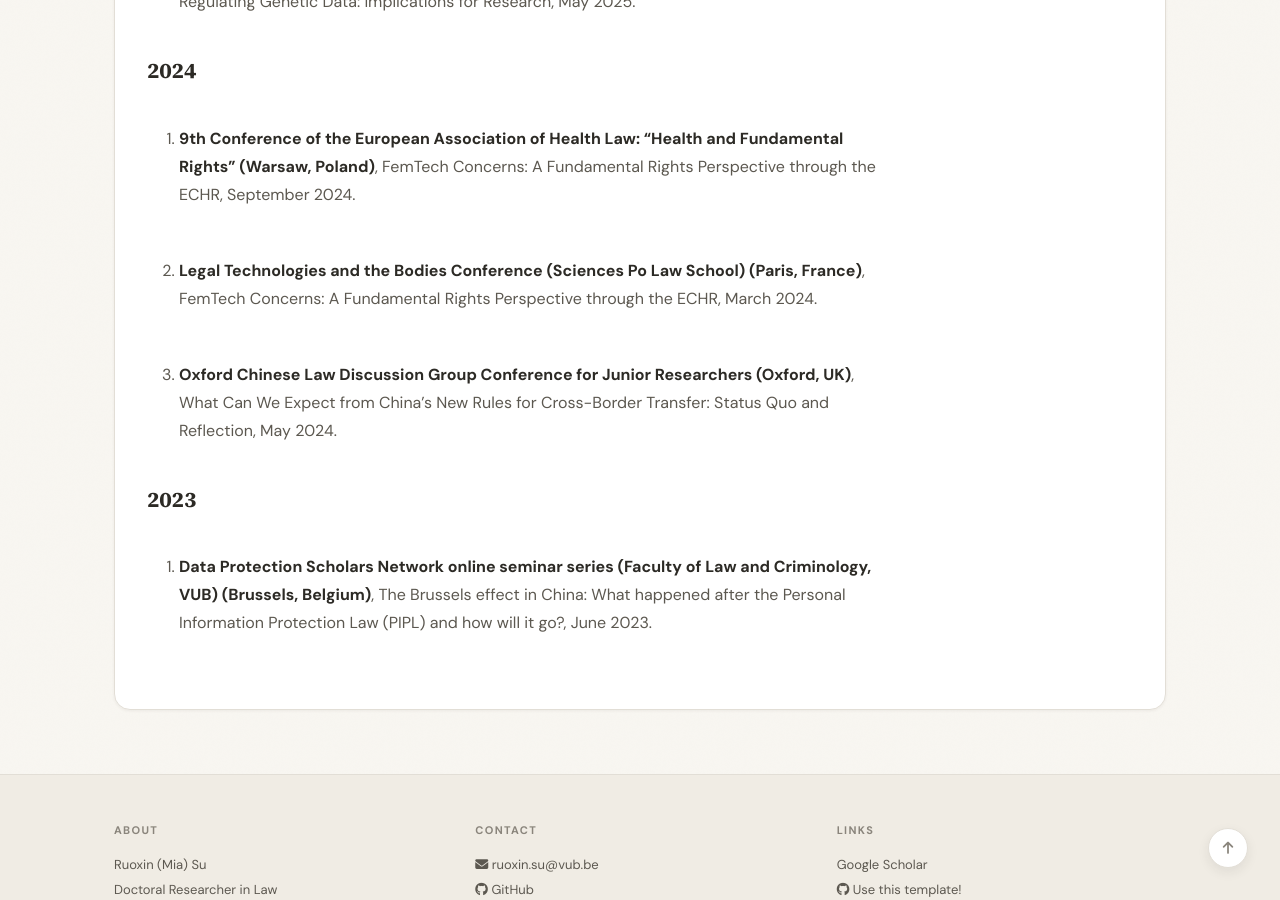
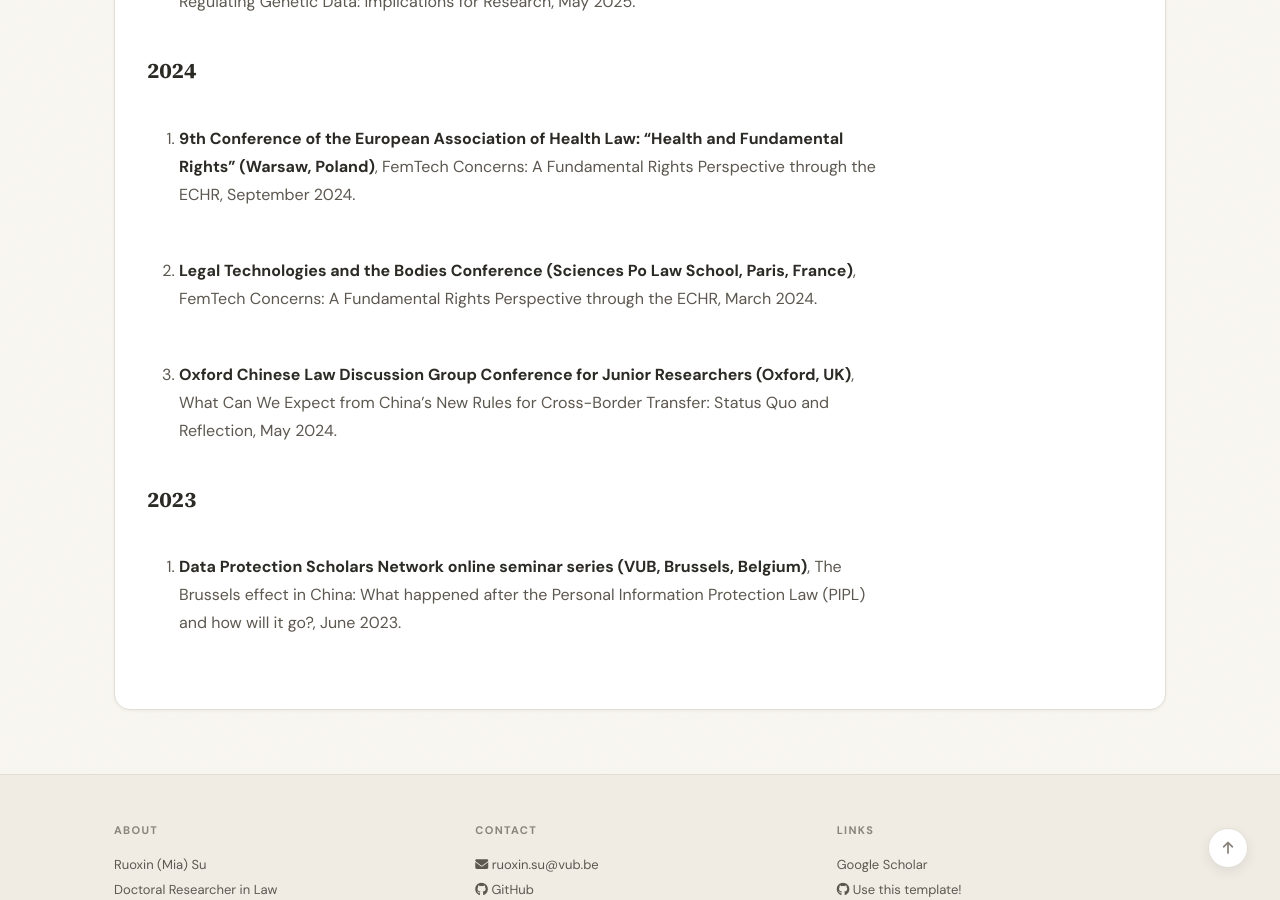
Before and after one commit to suruoxin/suruoxin.github.io, a Jekyll site: the page built from _pages/talks.md, in a window 1280 px wide and 900 px high, scrolled down 1151 px. Built offline with Jekyll 4.4.1, drawn with Linux system fonts in a browser that asks for light colours; a style sheet for code colours, icons or effects is not loaded.

Commit message:
Merge parenthetical location into venue parens for two talks entries

```diff
--- a/_pages/talks.md
+++ b/_pages/talks.md
@@ -46,7 +46,7 @@ permalink: /talks/
 <div class="text-justify"><b>9th Conference of the European Association of Health Law: “Health and Fundamental Rights” (Warsaw, Poland)</b>, FemTech Concerns: A Fundamental Rights Perspective through the ECHR, September 2024.</div>
 </div></li>
 <li><div class="pub-entry" data-pub-searchable>
-<div class="text-justify"><b>Legal Technologies and the Bodies Conference (Sciences Po Law School) (Paris, France)</b>, FemTech Concerns: A Fundamental Rights Perspective through the ECHR, March 2024.</div>
+<div class="text-justify"><b>Legal Technologies and the Bodies Conference (Sciences Po Law School, Paris, France)</b>, FemTech Concerns: A Fundamental Rights Perspective through the ECHR, March 2024.</div>
 </div></li>
 <li><div class="pub-entry" data-pub-searchable>
 <div class="text-justify"><b>Oxford Chinese Law Discussion Group Conference for Junior Researchers (Oxford, UK)</b>, What Can We Expect from China’s New Rules for Cross-Border Transfer: Status Quo and Reflection, May 2024.</div>
@@ -57,7 +57,7 @@ permalink: /talks/
 
 <ol class="bibliography">
 <li><div class="pub-entry" data-pub-searchable>
-<div class="text-justify"><b>Data Protection Scholars Network online seminar series (Faculty of Law and Criminology, VUB) (Brussels, Belgium)</b>, The Brussels effect in China: What happened after the Personal Information Protection Law (PIPL) and how will it go?, June 2023.</div>
+<div class="text-justify"><b>Data Protection Scholars Network online seminar series (VUB, Brussels, Belgium)</b>, The Brussels effect in China: What happened after the Personal Information Protection Law (PIPL) and how will it go?, June 2023.</div>
 </div></li>
 </ol>
 </div>
```
